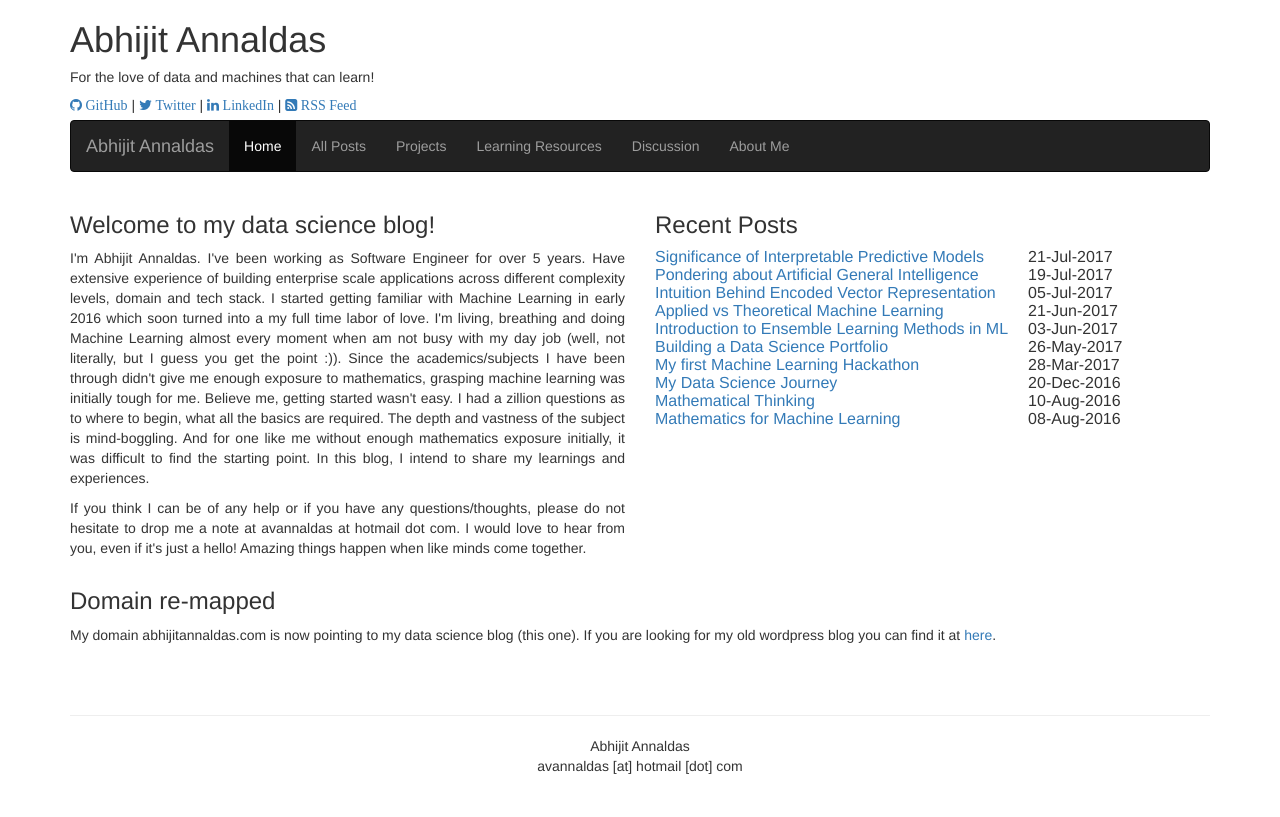
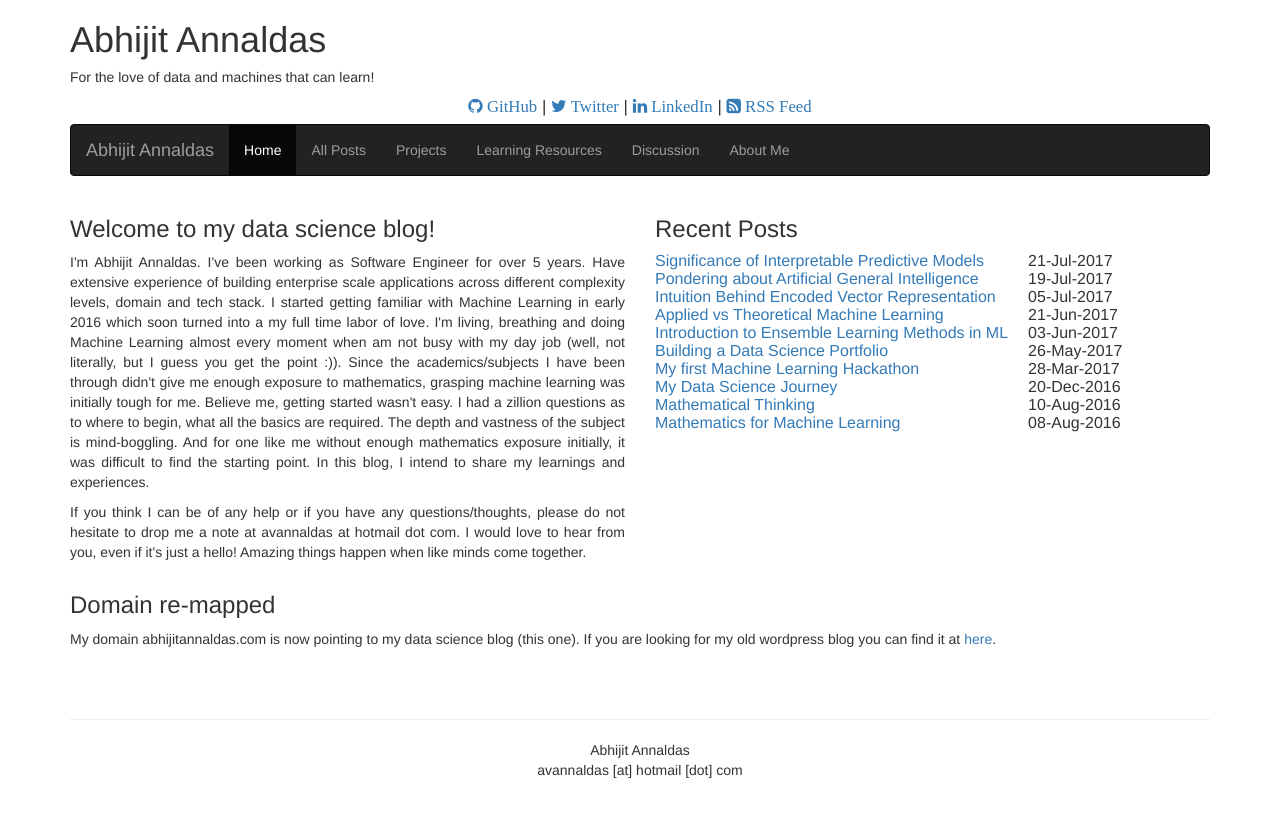
Before and after one commit to devm1023/ML_project, a Jekyll site: the page built from index.html, in a window 1280 px wide. Shown: the top 817 px of the page. Built offline with Jekyll 4.4.1, drawn with Linux system fonts in a browser that asks for light colours; nearby versions of some CDN libraries.

Commit message:
Update header.html

```diff
--- a/_includes/header.html
+++ b/_includes/header.html
@@ -1,18 +1,20 @@
 <!--Header-->
 <div class="row">
 	<div class="col-sm-9">
-		<p>
+		<p style="text-align:center">
 			<h1>Abhijit Annaldas</h1>
 			<h5>For the love of data and machines that can learn!</h5>
 		</p>
 	</div>
 </div>
 <div class="row">
-	<div class="col-sm-12" style="margin-bottom:5px;">
+	<div class="col-sm-12" style="margin-bottom:5px;text-align:center">
+		<big>
 		<A href="http://github.com/avannaldas" target="_blank"><i class="fa fa-github" aria-hidden="true"> GitHub</i></A> |
 		<A href="http://twitter.com/avannaldas" target="_blank"><i class="fa fa-twitter" aria-hidden="true"> Twitter</i></A> |
 		<A href="http://linkedin.com/in/avannaldas" target="_blank"><i class="fa fa-linkedin" aria-hidden="true"> LinkedIn</i></A> |
 		<A href="https://avannaldas.github.io/feed" target="_blank"><i class="fa fa-rss-square" aria-hidden="true"> RSS Feed</i></A>
+		</big>
 	</div>
 </div>
 
```
